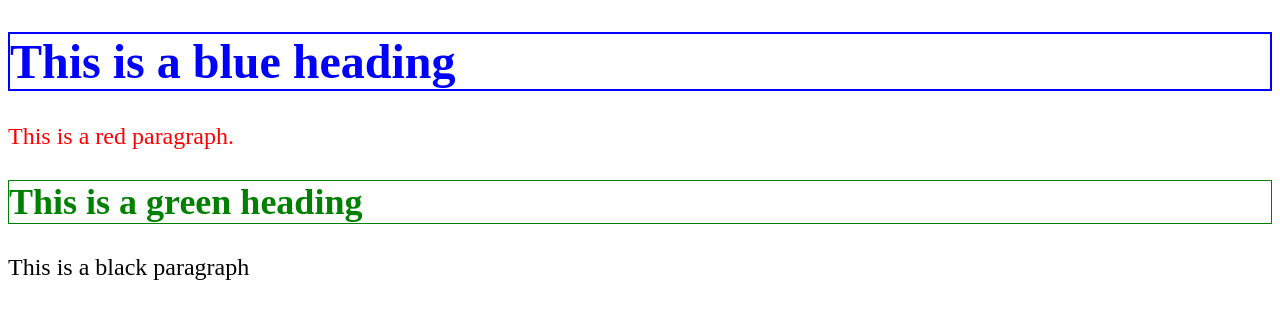
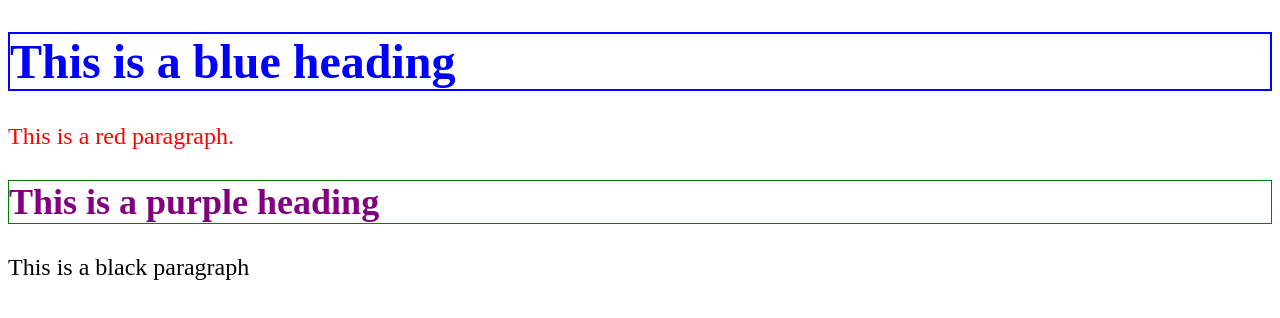
Before and after one commit to AzmoGoose/Test, a plain HTML site: page index.html in a window 1280 px wide. Drawn offline with Linux system fonts and the light colour scheme.

Commit message:
Task 1: Changed

```diff
--- a/index.html
+++ b/index.html
@@ -14,7 +14,7 @@ p    {color: red;}
 <h1>This is a blue heading</h1>
 <p>This is a red paragraph.</p>
 
-<h2 style="color: green;">This is a green heading</h2>
+<h2 style="color: purple;">This is a purple heading</h2>
 <p style="color: black;">This is a black paragraph</p>
 </body>
 </html>
```
